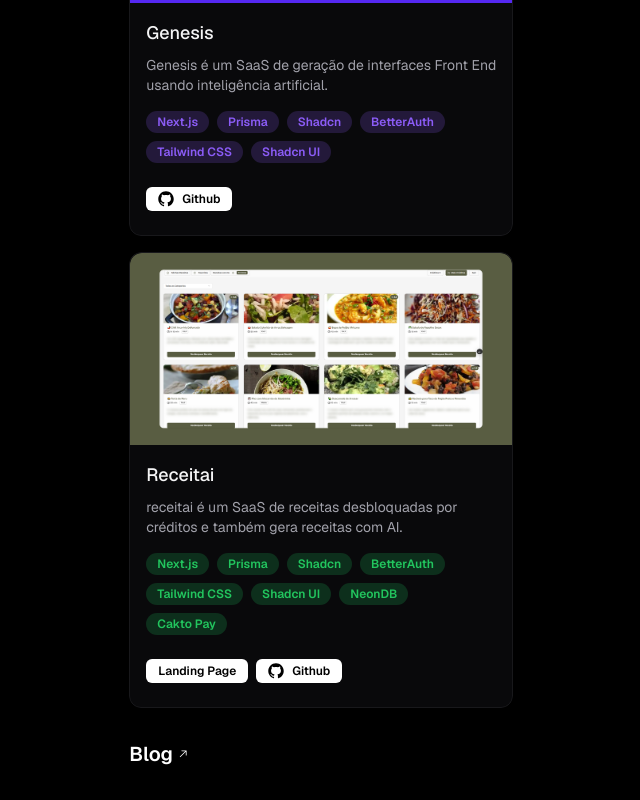
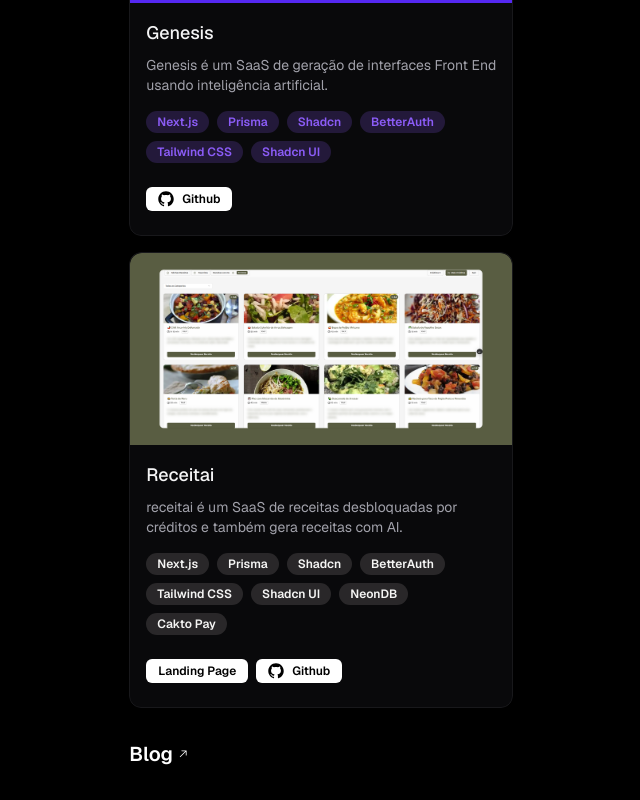
Before and after one commit to skrodrigo/personal-portfolio, a Next.js app: page / in a window 1280 px wide. Shown: the part 1755-2555 px from the top of the page, without its empty margins (372-1012 px from the left). Built offline with nearby package versions, Linux system fonts and the light colour scheme.

Commit message:
fix color badge

```diff
--- a/app/data/projects.ts
+++ b/app/data/projects.ts
@@ -44,6 +44,6 @@ export const projects: Project[] = [
       'NeonDB',
       'Cakto Pay',
     ],
-    colorBadge: 'bg-green-500/20 text-green-500',
+    colorBadge: 'bg-stone-400/20 text-stone-100',
   },
 ]
```
